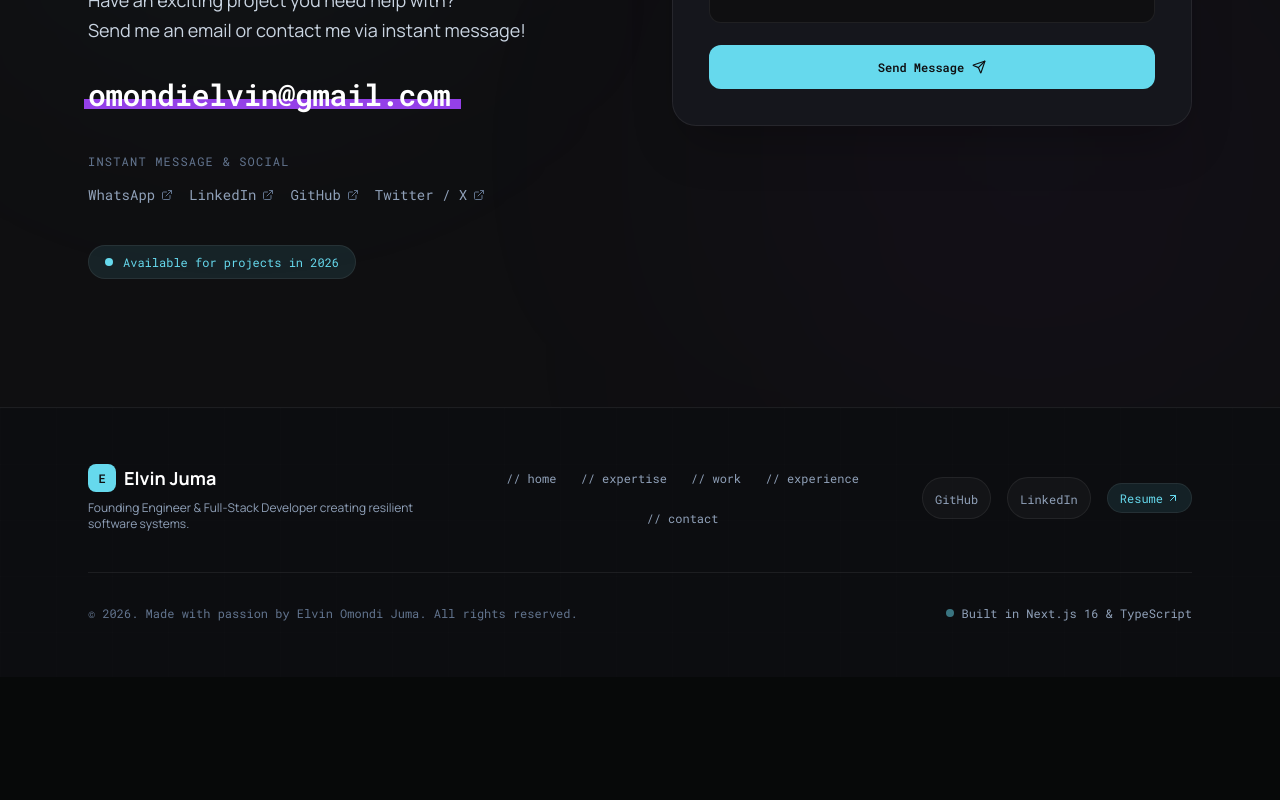
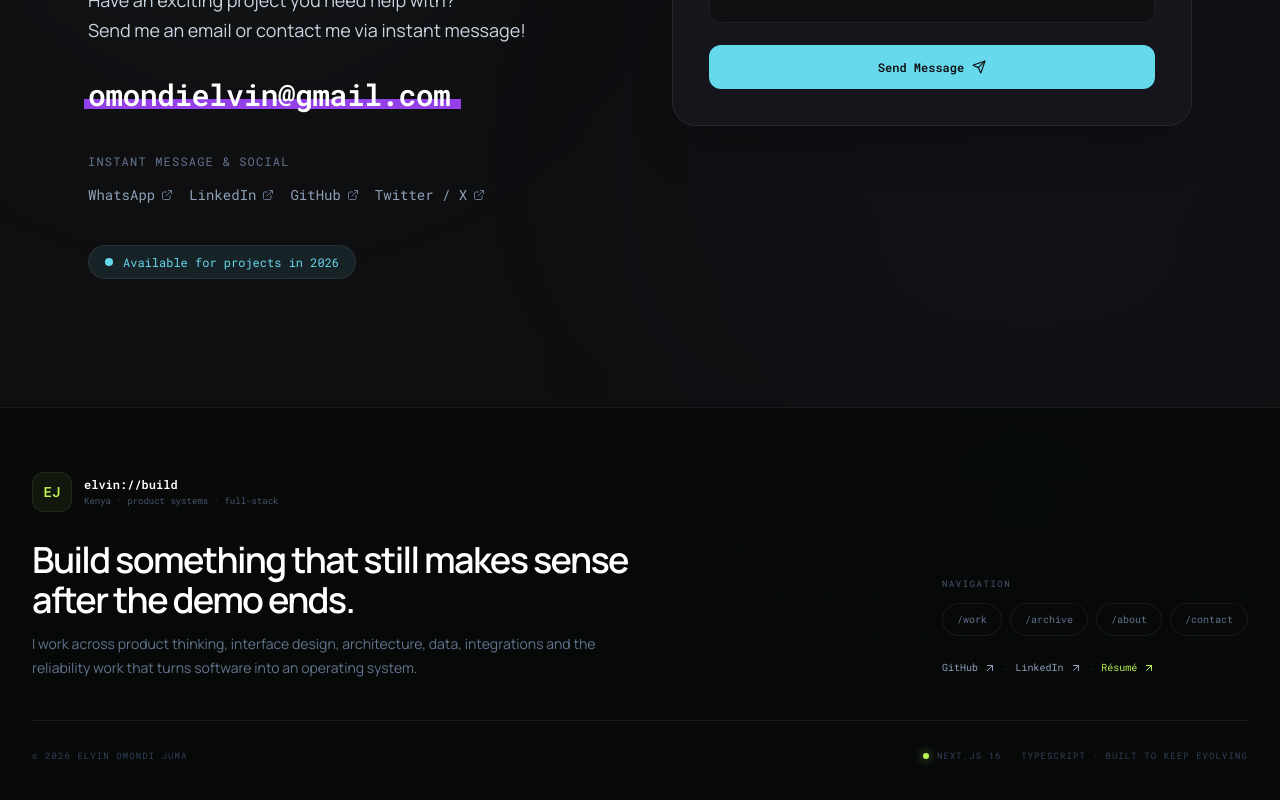
Before and after one commit to Elvinoacer/elvinJuma-portfolio, a Next.js app: page / in a window 1280 px wide. Shown: the part 7349-8149 px from the top of the page. Before the commit the page ends 8026 px from the top, so only its background shows below. Built offline with nearby package versions, Linux system fonts and the light colour scheme.

Commit message:
feat: align footer with personal build-system identity

```diff
--- a/src/components/Footer.tsx
+++ b/src/components/Footer.tsx
@@ -4,126 +4,97 @@ import Link from "next/link";
 import { ArrowUpRight } from "lucide-react";
 import { site } from "@/data/site";
 
+const links = [
+  { label: "work", href: "/#work" },
+  { label: "archive", href: "/projects" },
+  { label: "about", href: "/about" },
+  { label: "contact", href: "/contact" },
+];
+
 export default function Footer() {
   const currentYear = new Date().getFullYear();
 
-  const handleNavClick = (e: React.MouseEvent<HTMLAnchorElement>, href: string) => {
-    if (href.startsWith("#")) {
-      e.preventDefault();
-      const targetId = href.replace("#", "");
-      const targetElement = document.getElementById(targetId);
-      if (targetElement) {
-        const topOffset = 70;
-        const elementPosition = targetElement.getBoundingClientRect().top;
-        const offsetPosition = elementPosition + window.pageYOffset - topOffset;
-        window.scrollTo({
-          top: offsetPosition,
-          behavior: "smooth",
-        });
-      }
-    }
-  };
+  return (
+    <footer className="relative overflow-hidden border-t border-white/[0.07] bg-[#070909] py-14 sm:py-16">
+      <div className="portfolio-grid pointer-events-none absolute inset-0 opacity-[0.14]" />
 
-  return (
-    <footer className="relative overflow-hidden border-t border-white/[0.06] bg-[#0c0d10] py-14">
-      <div className="pointer-events-none absolute inset-0 bg-grid-subtle opacity-30" />
+      <div className="relative z-10 mx-auto max-w-7xl px-4 sm:px-6 lg:px-8">
+        <div className="grid gap-10 border-b border-white/[0.07] pb-10 lg:grid-cols-[1.2fr_.8fr] lg:items-end">
+          <div>
+            <div className="flex items-center gap-3">
+              <span className="flex h-10 w-10 items-center justify-center rounded-xl border border-lime-300/20 bg-lime-300/[0.06] font-mono text-sm font-bold text-lime-300">
+                EJ
+              </span>
+              <div>
+                <p className="font-mono text-xs font-semibold text-white">elvin://build</p>
+                <p className="mt-0.5 font-mono text-[9px] text-slate-600">
+                  Kenya · product systems · full-stack
+                </p>
+              </div>
+            </div>
 
-      <div className="relative z-10 mx-auto max-w-6xl px-4 sm:px-6">
-        <div className="flex flex-col md:flex-row items-center justify-between gap-8 pb-10 border-b border-white/[0.06]">
-          {/* Brand */}
-          <div className="flex flex-col items-center md:items-start text-center md:text-left">
-            <Link
-              href="/#hero-section"
-              onClick={(e) => handleNavClick(e, "#hero-section")}
-              className="flex items-center gap-2 font-bold text-lg text-white group cursor-link"
-            >
-              <span className="flex h-7 w-7 items-center justify-center rounded-lg bg-[#66d9ed] font-mono text-xs font-bold text-[#0f0f11]">
-                E
-              </span>
-              <span>Elvin Juma</span>
-            </Link>
-            <p className="mt-2 text-xs text-slate-400 max-w-sm">
-              Founding Engineer &amp; Full-Stack Developer creating resilient software systems.
+            <h2 className="mt-7 max-w-2xl text-3xl font-semibold tracking-[-0.045em] text-white sm:text-4xl">
+              Build something that still makes sense after the demo ends.
+            </h2>
+            <p className="mt-3 max-w-xl text-sm leading-6 text-slate-500">
+              I work across product thinking, interface design, architecture, data,
+              integrations and the reliability work that turns software into an operating system.
             </p>
           </div>
 
-          {/* Quick Monospace Links */}
-          <div className="flex flex-wrap justify-center gap-6 font-mono text-xs text-slate-400">
-            <a
-              href="#hero-section"
-              onClick={(e) => handleNavClick(e, "#hero-section")}
-              className="hover:text-[#66d9ed] transition-colors cursor-link"
+          <div className="lg:justify-self-end">
+            <p className="font-mono text-[9px] uppercase tracking-[0.17em] text-slate-600">
+              Navigation
+            </p>
+            <div className="mt-3 flex flex-wrap gap-2">
+              {links.map((item) => (
+                <Link
+                  key={item.href}
+                  href={item.href}
+                  className="rounded-full border border-white/[0.07] px-3.5 py-2 font-mono text-[10px] text-slate-500 transition hover:border-lime-300/25 hover:text-lime-300"
                 >
-              // home
-            </a>
-            <a
-              href="#expertise"
-              onClick={(e) => handleNavClick(e, "#expertise")}
-              className="hover:text-[#66d9ed] transition-colors cursor-link"
-            >
-              // expertise
-            </a>
-            <a
-              href="#work"
-              onClick={(e) => handleNavClick(e, "#work")}
-              className="hover:text-[#66d9ed] transition-colors cursor-link"
-            >
-              // work
-            </a>
-            <a
-              href="#experience"
-              onClick={(e) => handleNavClick(e, "#experience")}
-              className="hover:text-[#66d9ed] transition-colors cursor-link"
-            >
-              // experience
-            </a>
-            <a
-              href="#contact"
-              onClick={(e) => handleNavClick(e, "#contact")}
-              className="hover:text-[#66d9ed] transition-colors cursor-link"
-            >
-              // contact
-            </a>
+                  /{item.label}
+                </Link>
+              ))}
             </div>
 
-          {/* Socials */}
-          <div className="flex items-center gap-4">
+            <div className="mt-5 flex flex-wrap gap-2">
               <a
                 href={site.github}
                 target="_blank"
                 rel="noopener noreferrer"
-              className="rounded-full border border-white/10 bg-white/[0.03] p-2 text-slate-400 hover:border-[#66d9ed] hover:text-[#66d9ed] transition-colors cursor-link"
-              aria-label="GitHub"
+                className="inline-flex items-center gap-1.5 font-mono text-[10px] text-slate-400 transition hover:text-white"
               >
-              <span className="font-mono text-xs px-1">GitHub</span>
+                GitHub <ArrowUpRight className="h-3 w-3" />
               </a>
+              <span className="text-slate-800">·</span>
               <a
                 href={site.linkedin}
                 target="_blank"
                 rel="noopener noreferrer"
-              className="rounded-full border border-white/10 bg-white/[0.03] p-2 text-slate-400 hover:border-[#66d9ed] hover:text-[#66d9ed] transition-colors cursor-link"
-              aria-label="LinkedIn"
+                className="inline-flex items-center gap-1.5 font-mono text-[10px] text-slate-400 transition hover:text-white"
               >
-              <span className="font-mono text-xs px-1">LinkedIn</span>
+                LinkedIn <ArrowUpRight className="h-3 w-3" />
               </a>
+              <span className="text-slate-800">·</span>
               <a
                 href={site.resume}
                 target="_blank"
                 rel="noopener noreferrer"
-              className="flex items-center gap-1 rounded-full border border-[#66d9ed]/30 bg-[#66d9ed]/10 px-3 py-1.5 font-mono text-xs text-[#66d9ed] hover:bg-[#66d9ed] hover:text-[#0f0f11] transition-all cursor-link"
+                className="inline-flex items-center gap-1.5 font-mono text-[10px] text-lime-300 transition hover:text-lime-200"
               >
-              <span>Resume</span>
-              <ArrowUpRight className="h-3 w-3" />
+                Résumé <ArrowUpRight className="h-3 w-3" />
               </a>
             </div>
           </div>
+        </div>
 
-        <div className="mt-8 flex flex-col sm:flex-row items-center justify-between gap-4 font-mono text-xs text-slate-500 text-center sm:text-left">
-          <p>© {currentYear}. Made with passion by {site.name}. All rights reserved.</p>
-          <div className="flex items-center gap-2">
-            <span className="h-2 w-2 rounded-full bg-[#66d9ed] animate-pulse" />
-            <span className="text-slate-400">Built in Next.js 16 &amp; TypeScript</span>
-          </div>
+        <div className="mt-7 flex flex-col gap-3 font-mono text-[9px] uppercase tracking-[0.12em] text-slate-700 sm:flex-row sm:items-center sm:justify-between">
+          <p>© {currentYear} {site.name}</p>
+          <p className="inline-flex items-center gap-2">
+            <span className="h-1.5 w-1.5 rounded-full bg-lime-300 shadow-[0_0_10px_rgba(190,242,100,.7)]" />
+            Next.js 16 · TypeScript · built to keep evolving
+          </p>
         </div>
       </div>
     </footer>
```
Lines whose indentation alone changed are shown as unchanged.
